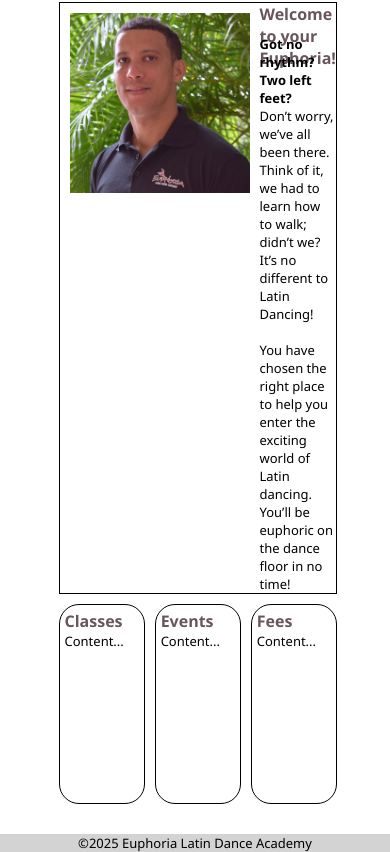
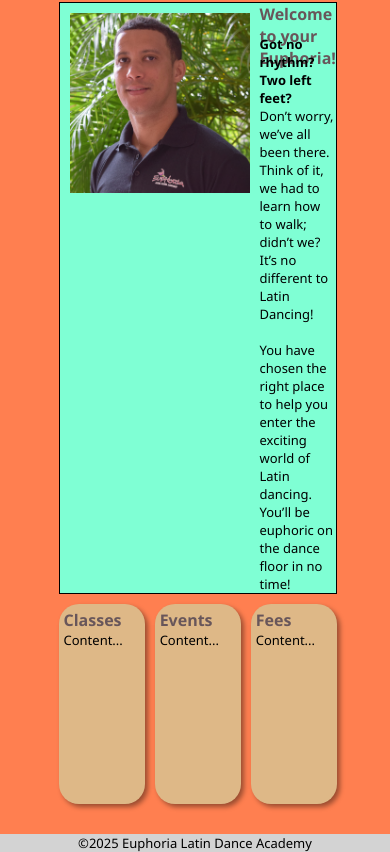
Before and after one commit to AntonJar-ENU/AntonJar-ENU.github.io, a plain HTML site: page home.html in a window 390 px wide. Shown: the part 74-926 px from the top of the page. Drawn offline with Linux system fonts and the light colour scheme.

Commit message:
Updates to Layout.

```diff
--- a/css/euphoria.css
+++ b/css/euphoria.css
@@ -7,6 +7,17 @@
     font-family: 'Segoe UI', Tahoma, Geneva, Verdana, sans-serif;
 }
 
+/*Media Settings*/
+@media (max-width: 400px) {
+
+    .home-page-container {
+        display:block;
+    }
+}
+
+body {
+    background-color: coral;
+}
 body p{
     font-size: small;
 }
@@ -24,7 +35,7 @@ body h1{
 
 #top-menu{
     display: flex;
-    background-color:lightgray;
+    background-color: lightgray;
     box-shadow: 3px 3px 5px rgba(0,0,0,0.1);
     width: 100%;
     margin-bottom: 20px;
@@ -70,14 +81,18 @@ body h1{
 .home-page-container article{
     border: 1px black solid;
     min-height: 200px;
+    background-color: aquamarine;
+
 }
 
 .home-page-container section{
-    border: 1px black solid;
+
     border-radius: 20px;
     padding: 5px;
     min-height: 200px;
     max-height:200px;
+    box-shadow: 3px 3px 5px rgba(0,0,0,0.4);
+    background-color: burlywood;
 }
 
 #home-feature {
```
